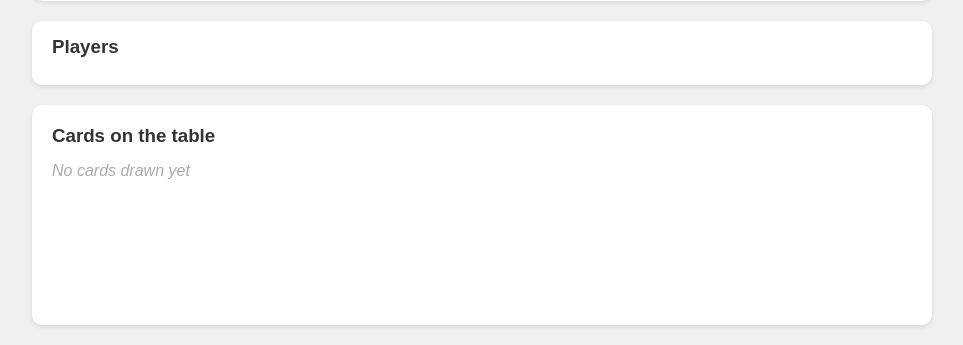
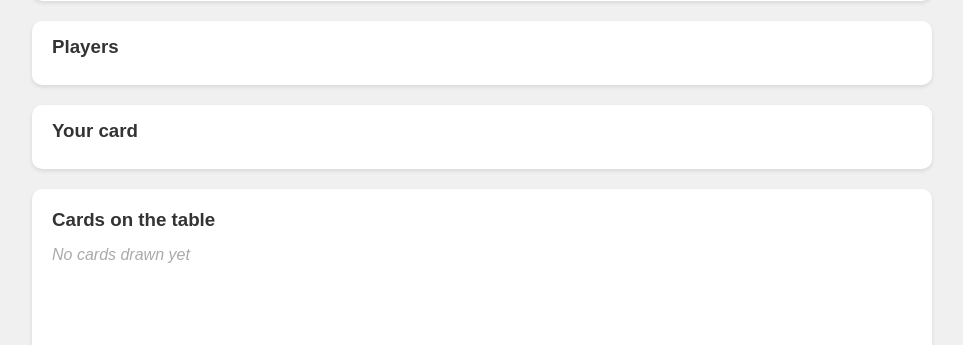
Before and after one commit to ncorreard/topten, a Flask app: template templates/game.html in a window 1280 px wide. Shown: the part 191-536 px from the top of the page, without its empty margins (158-1121 px from the left). Run offline with Flask 3, Linux system fonts and the light colour scheme; the template is opened without the code that fills it, so the values that code supplies are empty.

Commit message:
Show each player their own card number after drawing
Co-Authored-By: Claude Sonnet 4.6 <noreply@anthropic.com>

```diff
--- a/templates/game.html
+++ b/templates/game.html
@@ -50,6 +50,23 @@
             font-size: 12px;
         }
         .player-waiting { color: #aaa; font-style: italic; font-size: 13px; }
+
+        /* Your card */
+        .your-card-section {
+            background: white;
+            padding: 15px 20px;
+            border-radius: 10px;
+            margin: 20px 0;
+            box-shadow: 0 2px 4px rgba(0,0,0,0.1);
+            display: none;
+        }
+        .your-card-section h3 { margin: 0 0 12px 0; color: #333; }
+        .your-card-number {
+            font-size: 64px;
+            font-weight: bold;
+            color: #2196F3;
+            line-height: 1;
+        }
 
         /* Drawn cards */
         .cards-area {
@@ -173,6 +190,11 @@
         </div>
     </div>
 
+    <div class="your-card-section" id="yourCardSection">
+        <h3>Your card</h3>
+        <div class="your-card-number" id="yourCardNumber"></div>
+    </div>
+
     <div class="cards-area">
         <h3>Cards on the table</h3>
         <div class="drawn-cards" id="drawnCards">
@@ -213,6 +235,9 @@
         const playerName = '{{ player_name }}';
         let hasDrawn = {{ 'true' if players.get(player_name) is not none else 'false' }};
         let isRevealed = {{ 'true' if is_revealed else 'false' }};
+        const myCard = {{ players.get(player_name) | tojson }};
+
+        if (myCard !== null) showYourCard(myCard);
 
         // Invite link
         const joinUrl = window.location.origin + '/join/{{ game_key }}';
@@ -222,6 +247,11 @@
 
         // Apply reveal styles on page load if already revealed
         if (isRevealed) applyReveal();
+
+        function showYourCard(number) {
+            document.getElementById('yourCardNumber').textContent = number;
+            document.getElementById('yourCardSection').style.display = 'block';
+        }
 
         // ── Draw ──────────────────────────────────────────────────────────────
         async function drawCard() {
@@ -235,6 +265,7 @@
             const data = await response.json();
 
             hasDrawn = true;
+            showYourCard(data.card);
             document.getElementById('remaining').textContent = data.remaining;
             const btn = document.getElementById('drawBtn');
             btn.disabled = true;
```
